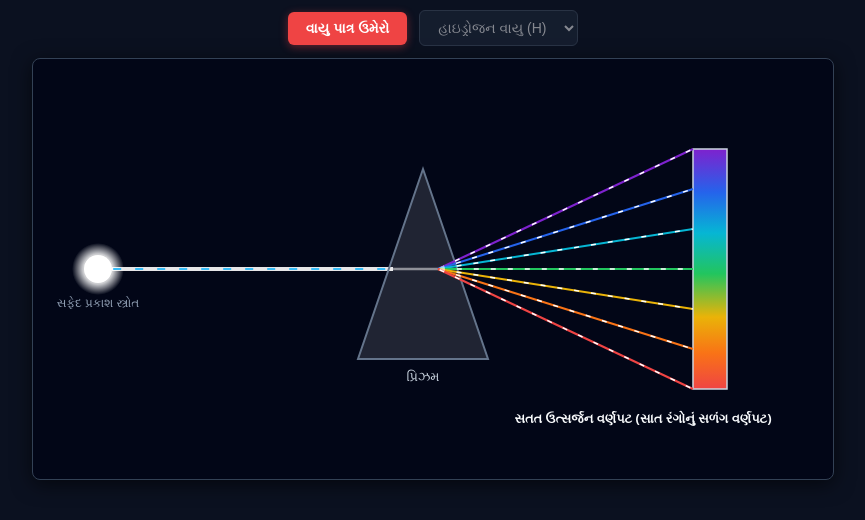
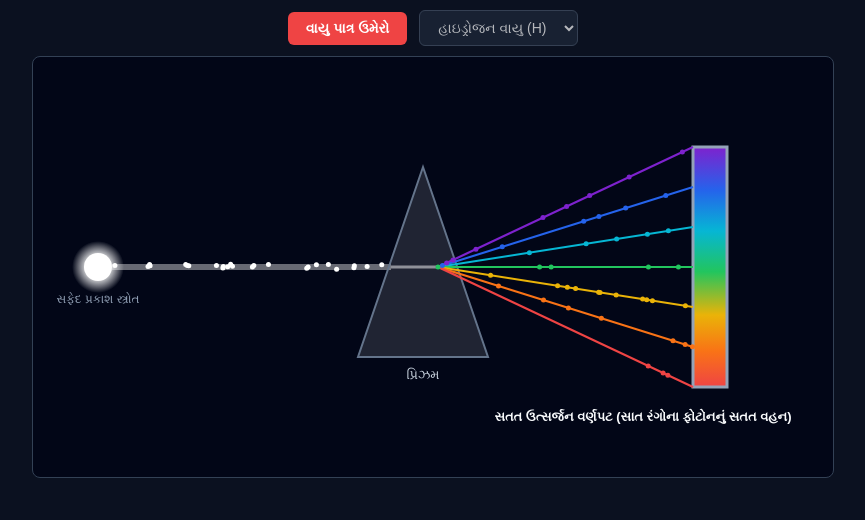
Before and after one commit to sarvatraphysics/sarvatraphysics.github.io, a plain HTML site: page spectrum.html in a window 1280 px wide. Shown: the whole page, without its empty margins (207-1072 px from the left). Drawn offline with Linux system fonts and the light colour scheme.

Commit message:
Update spectrum.html

```diff
--- a/spectrum.html
+++ b/spectrum.html
@@ -20,7 +20,7 @@
             justify-content: center;
             align-items: center;
             gap: 12px;
-            margin-bottom: 12px;
+            margin-bottom: 10px;
             flex-wrap: wrap;
         }
         button {
@@ -29,13 +29,12 @@
             color: white;
             border: none;
             border-radius: 6px;
-            font-weight: 600;
+            font-weight: bold;
             font-size: 14px;
             cursor: pointer;
-            transition: all 0.25s ease;
-            box-shadow: 0 2px 8px rgba(239, 68, 68, 0.4);
+            transition: all 0.2s;
         }
-        button:hover { opacity: 0.95; transform: translateY(-1px); }
+        button:hover { opacity: 0.9; transform: scale(1.02); }
         select {
             padding: 8px 14px;
             background: #1e293b;
@@ -46,10 +45,6 @@
             outline: none;
             cursor: pointer;
         }
-        select:disabled {
-            opacity: 0.5;
-            cursor: not-allowed;
-        }
         canvas {
             display: block;
             margin: 0 auto;
@@ -58,7 +53,6 @@
             border-radius: 8px;
             max-width: 100%;
             height: auto;
-            box-shadow: 0 4px 20px rgba(0, 0, 0, 0.6);
         }
     </style>
 </head>
@@ -80,20 +74,46 @@
 
         let hasGas = false;
         let gasType = 'hydrogen';
-        let chamberAnim = 0; // વાયુ પાત્રના સ્લાઇડિંગ એનિમેશન માટે
-        let offset = 0;      // કિરણોના સતત પ્રવાહ (wave pulse) માટે
 
+        // હાઇડ્રોજન અને સોડિયમની શોષણ રેખાઓ
         const gasLines = {
             hydrogen: [
-                { pos: 0.12, name: '410nm', col: '#c084fc' },
-                { pos: 0.22, name: '434nm', col: '#818cf8' },
-                { pos: 0.42, name: '486nm', col: '#38bdf8' },
-                { pos: 0.86, name: '656nm', col: '#f87171' }
+                { pos: 0.12, name: '410nm', col: '#c084fc', idx: 0 },
+                { pos: 0.22, name: '434nm', col: '#818cf8', idx: 1 },
+                { pos: 0.42, name: '486nm', col: '#38bdf8', idx: 2 },
+                { pos: 0.86, name: '656nm', col: '#f87171', idx: 6 }
             ],
             sodium: [
-                { pos: 0.62, name: '589nm', col: '#fde047' }
+                { pos: 0.62, name: '589nm', col: '#fde047', idx: 4 }
             ]
         };
+
+        const colors = ['#7e22ce', '#2563eb', '#06b6d4', '#22c55e', '#eab308', '#f97316', '#ef4444'];
+
+        // એનિમેટેડ કણો (Photons)
+        let whitePhotons = [];
+        let spectralPhotons = [];
+
+        function initPhotons() {
+            whitePhotons = [];
+            for(let i = 0; i < 25; i++) {
+                whitePhotons.push({
+                    x: 65 + Math.random() * 290,
+                    y: 210 + (Math.random() - 0.5) * 6,
+                    speed: 2.2 + Math.random() * 0.8
+                });
+            }
+            spectralPhotons = [];
+            for(let i = 0; i < 45; i++) {
+                let colorIdx = Math.floor(Math.random() * colors.length);
+                spectralPhotons.push({
+                    progress: Math.random(),
+                    speed: 0.012 + Math.random() * 0.006,
+                    colorIdx: colorIdx
+                });
+            }
+        }
+        initPhotons();
 
         function toggleGas() {
             hasGas = !hasGas;
@@ -102,12 +122,10 @@
             if (hasGas) {
                 btn.innerText = "વાયુ પાત્ર હટાવો";
                 btn.style.background = "#22c55e";
-                btn.style.boxShadow = "0 2px 8px rgba(34, 197, 94, 0.4)";
                 select.disabled = false;
             } else {
                 btn.innerText = "વાયુ પાત્ર ઉમેરો";
                 btn.style.background = "#ef4444";
-                btn.style.boxShadow = "0 2px 8px rgba(239, 68, 68, 0.4)";
                 select.disabled = true;
             }
         }
@@ -116,23 +134,18 @@
             gasType = document.getElementById('gasSelect').value;
         }
 
-        function render() {
+        function animate() {
             ctx.clearRect(0, 0, canvas.width, canvas.height);
-            offset = (offset + 1.2) % 30; // એનિમેશન સ્પીડ
-
-            // સ્મૂથ ચેમ્બર એનિમેશન
-            if (hasGas && chamberAnim < 1) chamberAnim = Math.min(1, chamberAnim + 0.08);
-            if (!hasGas && chamberAnim > 0) chamberAnim = Math.max(0, chamberAnim - 0.08);
 
             const srcX = 65, srcY = 210;
             const prismTipX = 390, prismBaseY = 300, prismTopY = 110;
-            const prismEntryX = 360, prismExitX = 405;
+            const prismEntryX = 358, prismExitX = 405;
             const screenX = 660, screenY = 90, screenH = 240, screenW = 34;
 
-            // ૧. સફેદ પ્રકાશ સોર્સ
+            // ૧. સફેદ પ્રકાશ સોર્સ ગ્લો
             let glow = ctx.createRadialGradient(srcX, srcY, 4, srcX, srcY, 26);
             glow.addColorStop(0, '#ffffff');
-            glow.addColorStop(0.5, 'rgba(255, 255, 255, 0.8)');
+            glow.addColorStop(0.4, 'rgba(255, 255, 255, 0.8)');
             glow.addColorStop(1, 'rgba(255, 255, 255, 0)');
             ctx.fillStyle = glow;
             ctx.beginPath();
@@ -145,60 +158,52 @@
             ctx.fill();
 
             ctx.fillStyle = '#94a3b8';
-            ctx.font = '12px system-ui';
+            ctx.font = '12px sans-serif';
             ctx.textAlign = 'center';
-            ctx.fillText("સફેદ પ્રકાશ સ્ત્રોત", srcX, srcY + 38);
+            ctx.fillText("સફેદ પ્રકાશ સ્ત્રોત", srcX, srcY + 36);
 
-            // ૨. સફેદ પ્રકાશ કિરણ (સોર્સ થી પ્રિઝમ)
-            ctx.strokeStyle = 'rgba(255, 255, 255, 0.9)';
-            ctx.lineWidth = 4;
+            // ૨. સતત વહેતો સફેદ બીમ
+            ctx.strokeStyle = 'rgba(255, 255, 255, 0.4)';
+            ctx.lineWidth = 6;
             ctx.beginPath();
             ctx.moveTo(srcX + 14, srcY);
             ctx.lineTo(prismEntryX, srcY);
             ctx.stroke();
 
-            // ગતિશીલ પલ્સ (કિરણોનું એનિમેશન)
-            ctx.save();
-            ctx.setLineDash([8, 14]);
-            ctx.lineDashOffset = -offset;
-            ctx.strokeStyle = '#38bdf8';
-            ctx.lineWidth = 2;
-            ctx.beginPath();
-            ctx.moveTo(srcX + 14, srcY);
-            ctx.lineTo(prismEntryX, srcY);
-            ctx.stroke();
-            ctx.restore();
+            // સફેદ ફોટોન કણોનું એનિમેશન
+            whitePhotons.forEach(p => {
+                p.x += p.speed;
+                if (p.x > prismEntryX) p.x = srcX + 14;
 
-            // ૩. વાયુ પાત્ર (Gas Chamber - સ્લાઇડિંગ ઇફેક્ટ)
-            if (chamberAnim > 0) {
-                const chamberX = 175;
-                const chamberY = 145 + (1 - chamberAnim) * 40;
-                const chamberW = 85;
-                const chamberH = 130;
+                ctx.fillStyle = '#ffffff';
+                ctx.beginPath();
+                ctx.arc(p.x, p.y, 2.5, 0, Math.PI * 2);
+                ctx.fill();
+            });
 
-                ctx.save();
-                ctx.globalAlpha = chamberAnim;
-
+            // ૩. વાયુ પાત્ર (Gas Chamber)
+            if (hasGas) {
+                const chamberX = 175, chamberY = 145, chamberW = 85, chamberH = 130;
                 ctx.fillStyle = gasType === 'hydrogen' ? 'rgba(56, 189, 248, 0.16)' : 'rgba(234, 179, 8, 0.16)';
                 ctx.strokeStyle = gasType === 'hydrogen' ? '#38bdf8' : '#eab308';
                 ctx.lineWidth = 2;
                 ctx.fillRect(chamberX, chamberY, chamberW, chamberH);
                 ctx.strokeRect(chamberX, chamberY, chamberW, chamberH);
 
-                // વાયુના પરમાણુઓનું ગતિશીલ હલનચલન
-                for (let i = 0; i < 7; i++) {
-                    let px = chamberX + 12 + ((i * 24 + offset * 1.5) % (chamberW - 24));
-                    let py = chamberY + 20 + ((i * 17) % (chamberH - 40));
+                // વાયુ અણુઓનું બ્રાઉનિયન ગતિશીલ હલનચલન
+                const time = Date.now() * 0.003;
+                for (let i = 0; i < 9; i++) {
+                    let ax = chamberX + 15 + ((i * 20 + Math.sin(time + i) * 12 + 60) % (chamberW - 30));
+                    let ay = chamberY + 20 + ((i * 14 + Math.cos(time + i) * 12 + 80) % (chamberH - 35));
                     ctx.fillStyle = gasType === 'hydrogen' ? '#7dd3fc' : '#fde047';
                     ctx.beginPath();
-                    ctx.arc(px, py, 3, 0, Math.PI * 2);
+                    ctx.arc(ax, ay, 3, 0, Math.PI * 2);
                     ctx.fill();
                 }
 
                 ctx.fillStyle = gasType === 'hydrogen' ? '#38bdf8' : '#eab308';
-                ctx.font = 'bold 12px system-ui';
+                ctx.font = 'bold 12px sans-serif';
                 ctx.fillText(gasType === 'hydrogen' ? "H₂ વાયુ પાત્ર" : "Na વાષ્પ પાત્ર", chamberX + chamberW / 2, chamberY + chamberH + 18);
-                ctx.restore();
             }
 
             // ૪. પ્રિઝમ
@@ -214,89 +219,99 @@
             ctx.stroke();
 
             ctx.fillStyle = '#cbd5e1';
-            ctx.font = '13px system-ui';
+            ctx.font = '13px sans-serif';
             ctx.fillText("પ્રિઝમ", prismTipX, prismBaseY + 22);
 
-            // પ્રિઝમ અંદર પ્રકાશનું વિભાજન
+            // પ્રિઝમ અંદર વક્રીભવન
             ctx.strokeStyle = 'rgba(255, 255, 255, 0.5)';
-            ctx.lineWidth = 2.5;
+            ctx.lineWidth = 3;
             ctx.beginPath();
             ctx.moveTo(prismEntryX, srcY);
             ctx.lineTo(prismExitX, srcY);
             ctx.stroke();
 
-            // ૫. વર્ણપટ પડદો (સ્ક્રીન)
+            // ૫. વર્ણપટ સ્ક્રીન
             let grad = ctx.createLinearGradient(0, screenY, 0, screenY + screenH);
-            grad.addColorStop(0.0, '#7e22ce'); // જાંબલી
-            grad.addColorStop(0.18, '#2563eb'); // નીલો
-            grad.addColorStop(0.35, '#06b6d4'); // વાદળી
-            grad.addColorStop(0.52, '#22c55e'); // લીલો
-            grad.addColorStop(0.70, '#eab308'); // પીળો
-            grad.addColorStop(0.85, '#f97316'); // નારંગી
-            grad.addColorStop(1.0, '#ef4444'); // રાતો
+            grad.addColorStop(0.0, '#7e22ce');
+            grad.addColorStop(0.18, '#2563eb');
+            grad.addColorStop(0.35, '#06b6d4');
+            grad.addColorStop(0.52, '#22c55e');
+            grad.addColorStop(0.70, '#eab308');
+            grad.addColorStop(0.85, '#f97316');
+            grad.addColorStop(1.0, '#ef4444');
 
             ctx.fillStyle = grad;
             ctx.fillRect(screenX, screenY, screenW, screenH);
-            ctx.strokeStyle = '#cbd5e1';
-            ctx.lineWidth = 1.5;
+            ctx.strokeStyle = '#94a3b8';
             ctx.strokeRect(screenX, screenY, screenW, screenH);
 
-            // ૬. વિભાજિત રંગબેરંગી કિરણો (Animated Flowing Rays)
-            const rayColors = ['#7e22ce', '#2563eb', '#06b6d4', '#22c55e', '#eab308', '#f97316', '#ef4444'];
-            rayColors.forEach((color, i) => {
-                let targetY = screenY + (i * (screenH / (rayColors.length - 1)));
+            // શોષાયેલી લાઈનોની યાદી
+            const absorbedIndices = hasGas ? gasLines[gasType].map(l => l.idx) : [];
+
+            // ૬. રંગબેરંગી વિભાજિત કિરણો
+            colors.forEach((col, idx) => {
+                let targetY = screenY + (idx * (screenH / (colors.length - 1)));
+                let isAbsorbed = absorbedIndices.includes(idx);
 
                 ctx.save();
-                ctx.strokeStyle = color;
-                ctx.lineWidth = 2;
+                ctx.strokeStyle = isAbsorbed ? 'rgba(255,255,255,0.05)' : col;
+                ctx.lineWidth = isAbsorbed ? 0.8 : 2;
                 ctx.beginPath();
                 ctx.moveTo(prismExitX, srcY);
                 ctx.lineTo(screenX, targetY);
                 ctx.stroke();
-
-                // ફોટોન / તરંગ કણોનું વહન
-                ctx.setLineDash([5, 12]);
-                ctx.lineDashOffset = -offset * 1.5;
-                ctx.strokeStyle = '#ffffff';
-                ctx.lineWidth = 1.5;
-                ctx.stroke();
                 ctx.restore();
             });
 
-            // ૭. શોષણ કાળી રેખાઓ (Absorption Lines)
-            if (chamberAnim > 0.4) {
-                ctx.save();
-                ctx.globalAlpha = Math.min(1, (chamberAnim - 0.4) * 1.6);
+            // રંગીન ફોટોન કણોનું એનિમેશન
+            spectralPhotons.forEach(sp => {
+                sp.progress += sp.speed;
+                if (sp.progress > 1) {
+                    sp.progress = 0;
+                    sp.colorIdx = Math.floor(Math.random() * colors.length);
+                }
+
+                let isAbsorbed = absorbedIndices.includes(sp.colorIdx);
+                if (!isAbsorbed) {
+                    let targetY = screenY + (sp.colorIdx * (screenH / (colors.length - 1)));
+                    let curX = prismExitX + (screenX - prismExitX) * sp.progress;
+                    let curY = srcY + (targetY - srcY) * sp.progress;
+
+                    ctx.fillStyle = colors[sp.colorIdx];
+                    ctx.beginPath();
+                    ctx.arc(curX, curY, 2.5, 0, Math.PI * 2);
+                    ctx.fill();
+                }
+            });
+
+            // ૭. શોષણ કાળી રેખાઓ (Absorption Black Lines)
+            if (hasGas) {
                 gasLines[gasType].forEach(line => {
                     let y = screenY + (line.pos * screenH);
+                    ctx.fillStyle = '#020617';
+                    ctx.fillRect(screenX, y - 2.5, screenW, 5);
 
-                    // પડદા પર કાળી શોષણ પટ્ટી
-                    ctx.fillStyle = '#020617';
-                    ctx.fillRect(screenX, y - 2, screenW, 4);
-
-                    // તરંગલંબાઈ દર્શાવતું લેબલ
                     ctx.fillStyle = line.col;
                     ctx.font = 'bold 11px monospace';
                     ctx.textAlign = 'left';
-                    ctx.fillText("← " + line.name, screenX + screenW + 8, y + 4);
+                    ctx.fillText("← " + line.name, screenX + screenW + 6, y + 4);
                 });
-                ctx.restore();
             }
 
-            // સ્ટેટસ લેબલ
+            // સ્ટેટસ લખાણ
             ctx.fillStyle = '#f8fafc';
-            ctx.font = 'bold 13px system-ui';
+            ctx.font = 'bold 13px sans-serif';
             ctx.textAlign = 'center';
             if (hasGas) {
-                ctx.fillText("શોષણ વર્ણપટ (વાયુ દ્વારા શોષાયેલ તરંગલંબાઈ પર કાળી રેખાઓ)", screenX - 50, screenY + screenH + 34);
+                ctx.fillText("શોષણ વર્ણપટ (શોષાયેલ તરંગલંબાઈ પર ફોટોન શોષાય છે અને કાળી રેખાઓ દેખાય છે)", screenX - 50, screenY + screenH + 34);
             } else {
-                ctx.fillText("સતત ઉત્સર્જન વર્ણપટ (સાત રંગોનું સળંગ વર્ણપટ)", screenX - 50, screenY + screenH + 34);
+                ctx.fillText("સતત ઉત્સર્જન વર્ણપટ (સાત રંગોના ફોટોનનું સતત વહન)", screenX - 50, screenY + screenH + 34);
             }
 
-            requestAnimationFrame(render);
+            requestAnimationFrame(animate);
         }
 
-        render();
+        requestAnimationFrame(animate);
     </script>
 </body>
 </html>
```
